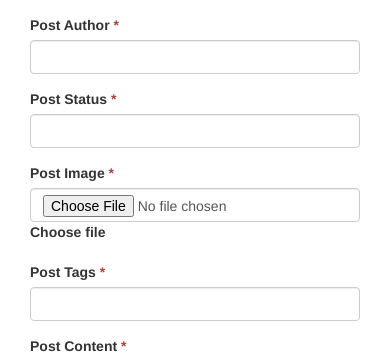
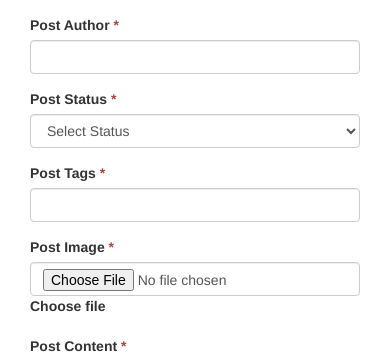
Before and after one commit to coderkhayrul/cms-application, a PHP site: page /admin/posts.php?source=add_post in a window 390 px wide. Shown: the part 382-743 px from the top of the page. Run offline with PHP 8.4, Linux system fonts and the light colour scheme; the visitor is signed in with stand-in values (Sample User, id 1); data that the repository does not hold is empty; some libraries are stand-ins or nearby versions.

Commit message:
Adding Dropdown Option For Add Post Page

```diff
--- a/admin/includes/add_post.php
+++ b/admin/includes/add_post.php
@@ -48,18 +48,23 @@ if (isset($_POST['create_post'])){
         <label for="post_author">Post Author <span class="text-danger">*</span></label>
         <input class="form-control" name="post_author" type="text" >
     </div>
-    <div class="form-group col-md-12">
+    <div class="form-group col-md-6">
         <label for="post_status">Post Status <span class="text-danger">*</span></label>
-        <input class="form-control" name="post_status" type="text" >
+<!--        <input class="form-control" name="post_status" type="text" >-->
+        <select class="form-control" name="post_status" id="">
+            <option value="draft">Select Status</option>
+            <option value="draft">Draft</option>
+            <option value="published">Published</option>
+        </select>
+    </div>
+    <div class="form-group col-md-6">
+        <label for="post_status">Post Tags <span class="text-danger">*</span></label>
+        <input class="form-control" name="post_tags" type="text" >
     </div>
     <div class="form-group col-md-12">
         <label for="">Post Image <span class="text-danger">*</span></label>
         <input name="image" type="file" class="form-control" id="customFile">
         <label class="custom-file-label" for="customFile">Choose file</label>
-    </div>
-    <div class="form-group col-md-12">
-        <label for="post_status">Post Tags <span class="text-danger">*</span></label>
-        <input class="form-control" name="post_tags" type="text" >
     </div>
     <div class="form-group col-md-12" >
         <label for="post_status">Post Content <span class="text-danger">*</span></label>
```
